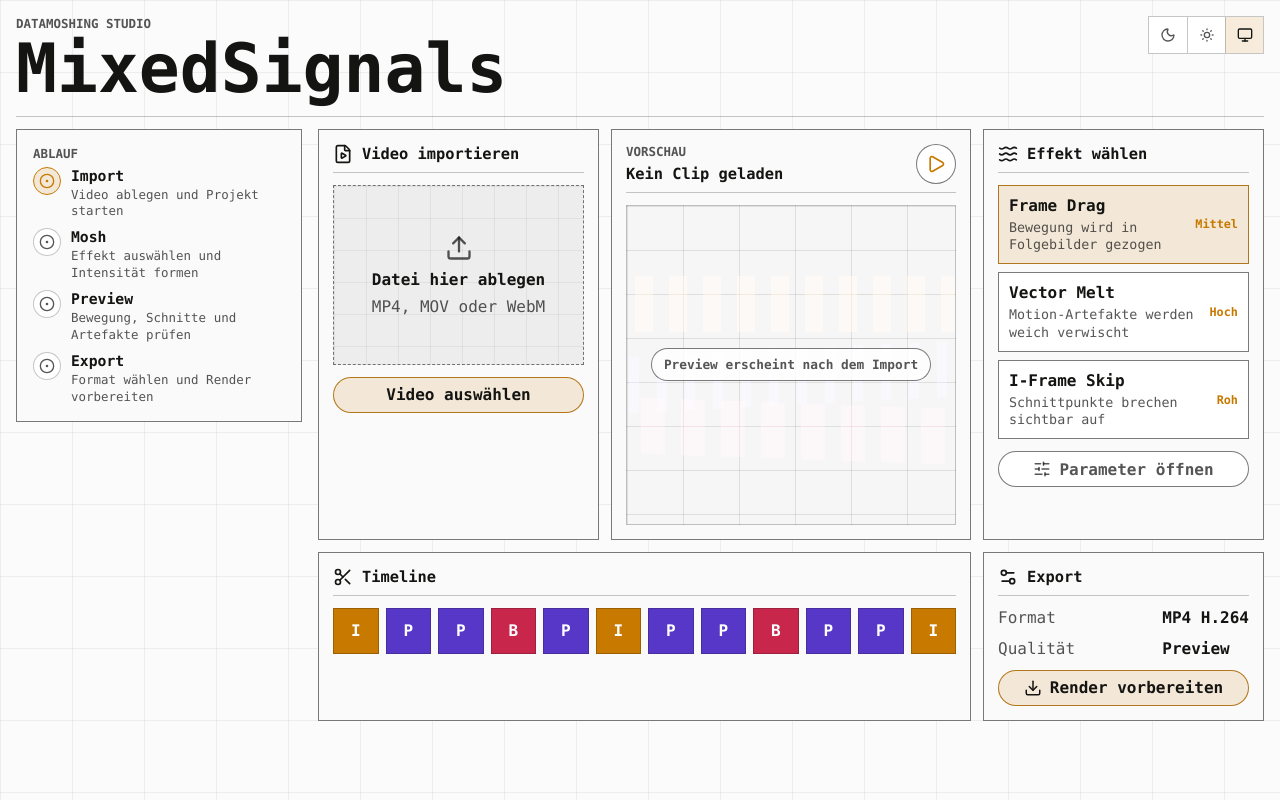
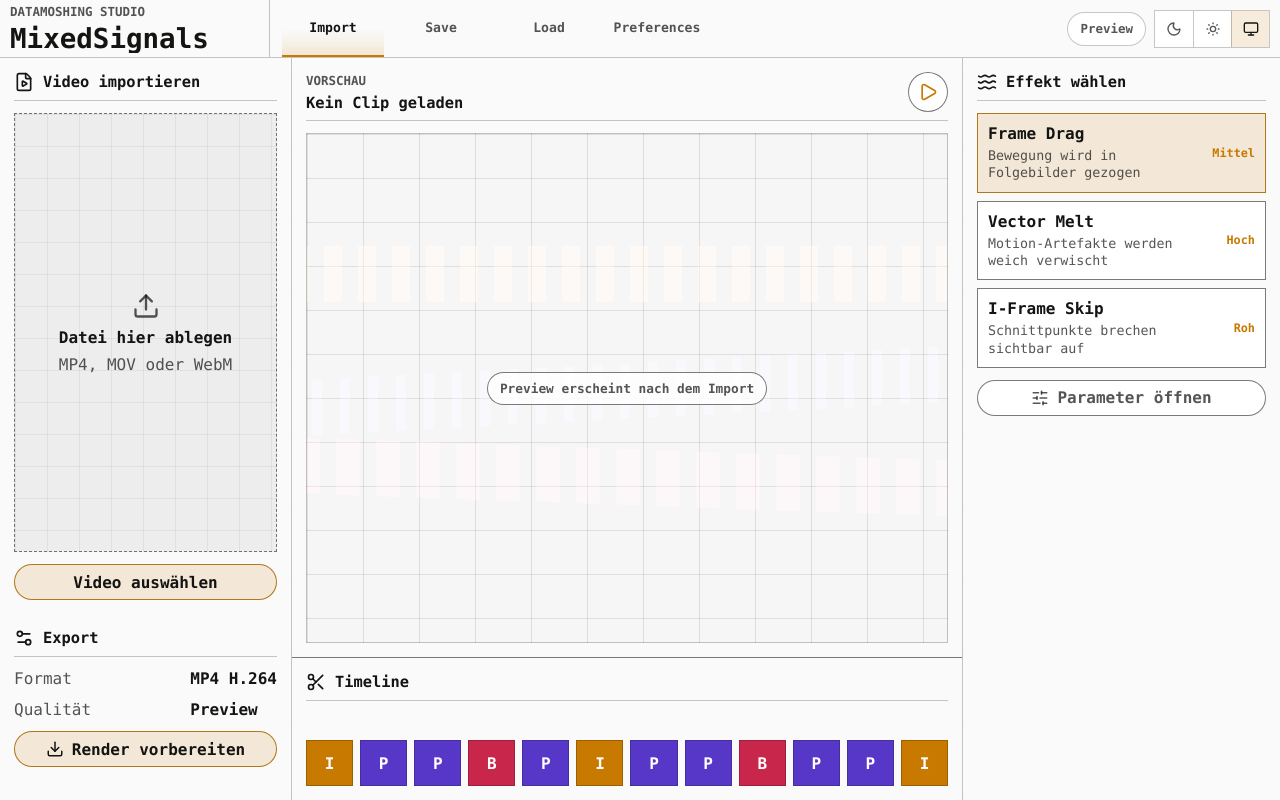
Before and after one commit to DavidMertTH/MixedSignals, a React (Vite) app: page / in a window 1280 px wide. Built offline with nearby package versions, Linux system fonts and the light colour scheme.

Commit message:
editor layout

```diff
--- a/src/styles.css
+++ b/src/styles.css
@@ -60,10 +60,18 @@
   box-sizing: border-box;
 }
 
+html,
+#root {
+  width: 100%;
+  height: 100%;
+}
+
 body {
   margin: 0;
+  width: 100%;
+  height: 100%;
   min-width: 320px;
-  min-height: 100vh;
+  overflow: hidden;
   background:
     linear-gradient(var(--grid-soft) 1px, transparent 1px),
     linear-gradient(90deg, var(--grid-soft) 1px, transparent 1px),
@@ -94,30 +102,82 @@ button {
 .appShell {
   position: relative;
   z-index: 1;
-  width: min(1440px, 100%);
-  min-height: 100vh;
-  margin: 0 auto;
-  padding: 16px;
+  display: grid;
+  width: 100vw;
+  height: 100vh;
+  grid-template-rows: 58px minmax(0, 1fr);
+  overflow: hidden;
 }
 
 .appHeader {
   display: grid;
-  grid-template-columns: minmax(0, 1fr) auto;
-  gap: 16px;
-  align-items: start;
-  min-height: 78px;
-  padding-bottom: 14px;
+  grid-template-columns: 260px minmax(0, 1fr) auto;
+  gap: 12px;
+  align-items: stretch;
+  min-height: 0;
+  padding: 0 10px;
   border-bottom: 1px solid var(--line-soft);
+  background: var(--surface);
 }
 
 .appHeader h1 {
-  width: min-content;
   margin: 0;
   color: var(--text);
-  font-size: clamp(2.3rem, 6vw, 4.25rem);
+  overflow: hidden;
+  font-size: 1.72rem;
   font-weight: 900;
-  line-height: 0.95;
+  line-height: 1;
   letter-spacing: 0;
+  text-overflow: ellipsis;
+  white-space: nowrap;
+}
+
+.brandArea {
+  display: grid;
+  align-content: center;
+  min-width: 0;
+  border-right: 1px solid var(--line-soft);
+}
+
+.topMenu {
+  display: flex;
+  min-width: 0;
+  align-items: stretch;
+  gap: 6px;
+  overflow: hidden;
+}
+
+.topMenu button {
+  min-width: 102px;
+  border: 0;
+  border-bottom: 2px solid transparent;
+  background: transparent;
+  color: var(--muted);
+  font-size: 0.82rem;
+  font-weight: 900;
+}
+
+.topMenu button:first-child {
+  border-bottom-color: var(--orange);
+  background: linear-gradient(180deg, transparent 52%, var(--orange-soft));
+  color: var(--text);
+}
+
+.headerTools {
+  display: flex;
+  align-items: center;
+  gap: 8px;
+}
+
+.statusButton {
+  min-height: 34px;
+  padding: 0 12px;
+  border: 1px solid var(--line-soft);
+  border-radius: 999px;
+  background: var(--field);
+  color: var(--muted);
+  font-size: 0.78rem;
+  font-weight: 900;
 }
 
 .eyebrow,
@@ -130,11 +190,16 @@ button {
   text-transform: uppercase;
 }
 
-.workflowLayout {
+.editorLayout {
   display: grid;
-  grid-template-columns: minmax(230px, 286px) minmax(0, 1fr);
-  gap: 16px;
-  padding-top: 12px;
+  grid-template-columns: 292px minmax(0, 1fr) 318px;
+  grid-template-rows: minmax(0, 1fr) 142px;
+  grid-template-areas:
+    "import preview effects"
+    "import timeline effects";
+  min-width: 0;
+  min-height: 0;
+  overflow: hidden;
 }
 
 .guidePanel,
@@ -143,8 +208,39 @@ button {
 .previewStage {
   overflow: hidden;
   border: 1px solid var(--line);
+  border-top: 0;
+  border-left: 0;
   border-radius: 0;
   background: var(--surface);
+}
+
+.importColumn,
+.effectColumn,
+.previewColumn,
+.timelineColumn {
+  min-width: 0;
+  min-height: 0;
+  overflow: hidden;
+}
+
+.importColumn {
+  grid-area: import;
+  display: grid;
+  grid-template-rows: minmax(0, 1fr) auto;
+  border-right: 1px solid var(--line-soft);
+}
+
+.previewColumn {
+  grid-area: preview;
+}
+
+.effectColumn {
+  grid-area: effects;
+  border-left: 1px solid var(--line-soft);
+}
+
+.timelineColumn {
+  grid-area: timeline;
 }
 
 .guidePanel {
@@ -202,39 +298,54 @@ button {
   color: var(--orange);
 }
 
-.workspaceGrid {
-  display: grid;
-  grid-template-columns: minmax(220px, 320px) minmax(360px, 1fr) minmax(220px, 320px);
-  grid-template-areas:
-    "upload preview effects"
-    "timeline timeline export";
-  gap: 12px;
+.toolPanel,
+.timelinePanel,
+.previewStage {
+  width: 100%;
+  height: 100%;
+  padding: 14px;
+}
+
+.uploadPanel,
+.effectPanel,
+.exportPanel,
+.timelinePanel,
+.previewStage {
+  display: flex;
+  flex-direction: column;
+}
+
+.uploadPanel,
+.exportPanel {
+  border-right: 0;
+  border-left: 0;
 }
 
 .uploadPanel {
-  grid-area: upload;
+  border-top: 0;
+  border-bottom: 0;
+}
+
+.exportPanel {
+  min-height: 186px;
+  border-bottom: 0;
+}
+
+.effectPanel {
+  border-top: 0;
+  border-right: 0;
+  border-bottom: 0;
+  border-left: 0;
+}
+
+.timelinePanel {
+  border-right: 0;
+  border-bottom: 0;
+  border-left: 0;
 }
 
 .previewStage {
-  grid-area: preview;
-}
-
-.effectPanel {
-  grid-area: effects;
-}
-
-.timelinePanel {
-  grid-area: timeline;
-}
-
-.exportPanel {
-  grid-area: export;
-}
-
-.toolPanel,
-.timelinePanel,
-.previewStage {
-  padding: 14px;
+  border-right: 0;
 }
 
 .panelHeading {
@@ -258,7 +369,8 @@ button {
 
 .dropZone {
   display: grid;
-  min-height: 180px;
+  flex: 1 1 auto;
+  min-height: 0;
   place-items: center;
   align-content: center;
   gap: 8px;
@@ -363,7 +475,7 @@ button {
 }
 
 .previewStage {
-  min-height: 410px;
+  min-height: 0;
 }
 
 .previewHeader {
@@ -379,7 +491,8 @@ button {
 .signalFrame {
   position: relative;
   display: grid;
-  min-height: 320px;
+  flex: 1 1 auto;
+  min-height: 0;
   overflow: hidden;
   place-items: center;
   border: 1px solid var(--line-soft);
@@ -433,6 +546,7 @@ button {
 .presetList {
   display: grid;
   gap: 8px;
+  overflow: hidden;
 }
 
 .presetItem {
@@ -476,6 +590,7 @@ button {
   display: grid;
   grid-template-columns: repeat(12, minmax(36px, 1fr));
   gap: 7px;
+  margin-top: auto;
 }
 
 .frameChip {
@@ -511,58 +626,44 @@ button {
   color: var(--text);
 }
 
-@media (max-width: 1120px) {
-  .workflowLayout {
-    grid-template-columns: 1fr;
+@media (max-width: 980px) {
+  .appHeader {
+    grid-template-columns: 210px minmax(0, 1fr) auto;
   }
 
-  .guidePanel {
-    position: static;
+  .topMenu button {
+    min-width: 82px;
   }
 
-  .stepList {
-    grid-template-columns: repeat(4, minmax(0, 1fr));
-  }
-
-  .workspaceGrid {
-    grid-template-columns: minmax(0, 1fr) minmax(0, 1fr);
-    grid-template-areas:
-      "preview preview"
-      "upload effects"
-      "timeline timeline"
-      "export export";
+  .editorLayout {
+    grid-template-columns: 236px minmax(0, 1fr) 260px;
   }
 }
 
-@media (max-width: 720px) {
-  .appShell {
-    padding: 10px;
+@media (max-width: 760px) {
+  .appHeader {
+    grid-template-columns: minmax(0, 1fr) auto;
   }
 
-  .appHeader {
-    min-height: 62px;
+  .topMenu {
+    display: none;
   }
 
-  .stepList,
-  .workspaceGrid {
+  .editorLayout {
     grid-template-columns: 1fr;
+    grid-template-rows: minmax(0, 1fr) 136px;
+    grid-template-areas:
+      "preview"
+      "timeline";
   }
 
-  .workspaceGrid {
-    grid-template-areas:
-      "upload"
-      "preview"
-      "effects"
-      "timeline"
-      "export";
+  .importColumn,
+  .effectColumn {
+    display: none;
   }
 
   .previewStage {
-    min-height: auto;
-  }
-
-  .signalFrame {
-    min-height: 260px;
+    border-left: 0;
   }
 
   .frameTrack {
--- a/src/ui/App.tsx
+++ b/src/ui/App.tsx
@@ -1,25 +1,28 @@
 import { AppHeader } from "./layout/AppHeader";
-import { EffectGuide } from "./workflow/EffectGuide";
 import { EffectLibrary } from "./workflow/EffectLibrary";
 import { ExportPanel } from "./workflow/ExportPanel";
 import { PreviewStage } from "./workflow/PreviewStage";
 import { TimelinePanel } from "./workflow/TimelinePanel";
 import { UploadPanel } from "./workflow/UploadPanel";
-import { workflowSteps } from "./workflow/workflowSteps";
 
 export function App() {
   return (
     <main className="appShell">
       <AppHeader />
-      <section className="workflowLayout" aria-label="MixedSignals Workflow">
-        <EffectGuide steps={workflowSteps} />
-        <div className="workspaceGrid">
+      <section className="editorLayout" aria-label="MixedSignals Editor">
+        <aside className="importColumn" aria-label="Import Optionen">
           <UploadPanel />
+          <ExportPanel />
+        </aside>
+        <section className="previewColumn" aria-label="Video Vorschau">
           <PreviewStage />
+        </section>
+        <aside className="effectColumn" aria-label="Effektspalte">
           <EffectLibrary />
+        </aside>
+        <section className="timelineColumn" aria-label="Timeline">
           <TimelinePanel />
-          <ExportPanel />
-        </div>
+        </section>
       </section>
     </main>
   );
--- a/src/ui/layout/AppHeader.tsx
+++ b/src/ui/layout/AppHeader.tsx
@@ -1,13 +1,23 @@
 import { ThemeSwitcher } from "../theme/ThemeSwitcher";
+
+const menuItems = ["Import", "Save", "Load", "Preferences"];
 
 export function AppHeader() {
   return (
     <header className="appHeader">
-      <div>
+      <div className="brandArea">
         <p className="eyebrow">Datamoshing Studio</p>
         <h1>MixedSignals</h1>
       </div>
-      <ThemeSwitcher />
+      <nav className="topMenu" aria-label="Projektoptionen">
+        {menuItems.map((menuItem) => (
+          <button type="button" key={menuItem}>{menuItem}</button>
+        ))}
+      </nav>
+      <div className="headerTools">
+        <button className="statusButton" type="button">Preview</button>
+        <ThemeSwitcher />
+      </div>
     </header>
   );
 }
--- a/src/ui/workflow/EffectGuide.tsx
+++ /dev/null
@@ -1,27 +0,0 @@
-import { Check, CircleDot } from "lucide-react";
-import type { WorkflowStep } from "./workflowTypes";
-
-type EffectGuideProps = {
-  steps: WorkflowStep[];
-};
-
-export function EffectGuide({ steps }: EffectGuideProps) {
-  return (
-    <aside className="guidePanel" aria-label="Arbeitsablauf">
-      <p className="panelLabel">Ablauf</p>
-      <ol className="stepList">
-        {steps.map((step) => (
-          <li className={`stepItem stepItem-${step.state}`} key={step.title}>
-            <span className="stepMarker" aria-hidden="true">
-              {step.state === "done" ? <Check size={16} /> : <CircleDot size={16} />}
-            </span>
-            <span>
-              <strong>{step.title}</strong>
-              <span>{step.description}</span>
-            </span>
-          </li>
-        ))}
-      </ol>
-    </aside>
-  );
-}
--- a/src/ui/workflow/workflowSteps.ts
+++ /dev/null
@@ -1,24 +0,0 @@
-import type { WorkflowStep } from "./workflowTypes";
-
-export const workflowSteps: WorkflowStep[] = [
-  {
-    title: "Import",
-    description: "Video ablegen und Projekt starten",
-    state: "active",
-  },
-  {
-    title: "Mosh",
-    description: "Effekt auswählen und Intensität formen",
-    state: "idle",
-  },
-  {
-    title: "Preview",
-    description: "Bewegung, Schnitte und Artefakte prüfen",
-    state: "idle",
-  },
-  {
-    title: "Export",
-    description: "Format wählen und Render vorbereiten",
-    state: "idle",
-  },
-];
```
Also changed, not shown: src/ui/workflow/workflowTypes.ts (+0 -8 lines).
